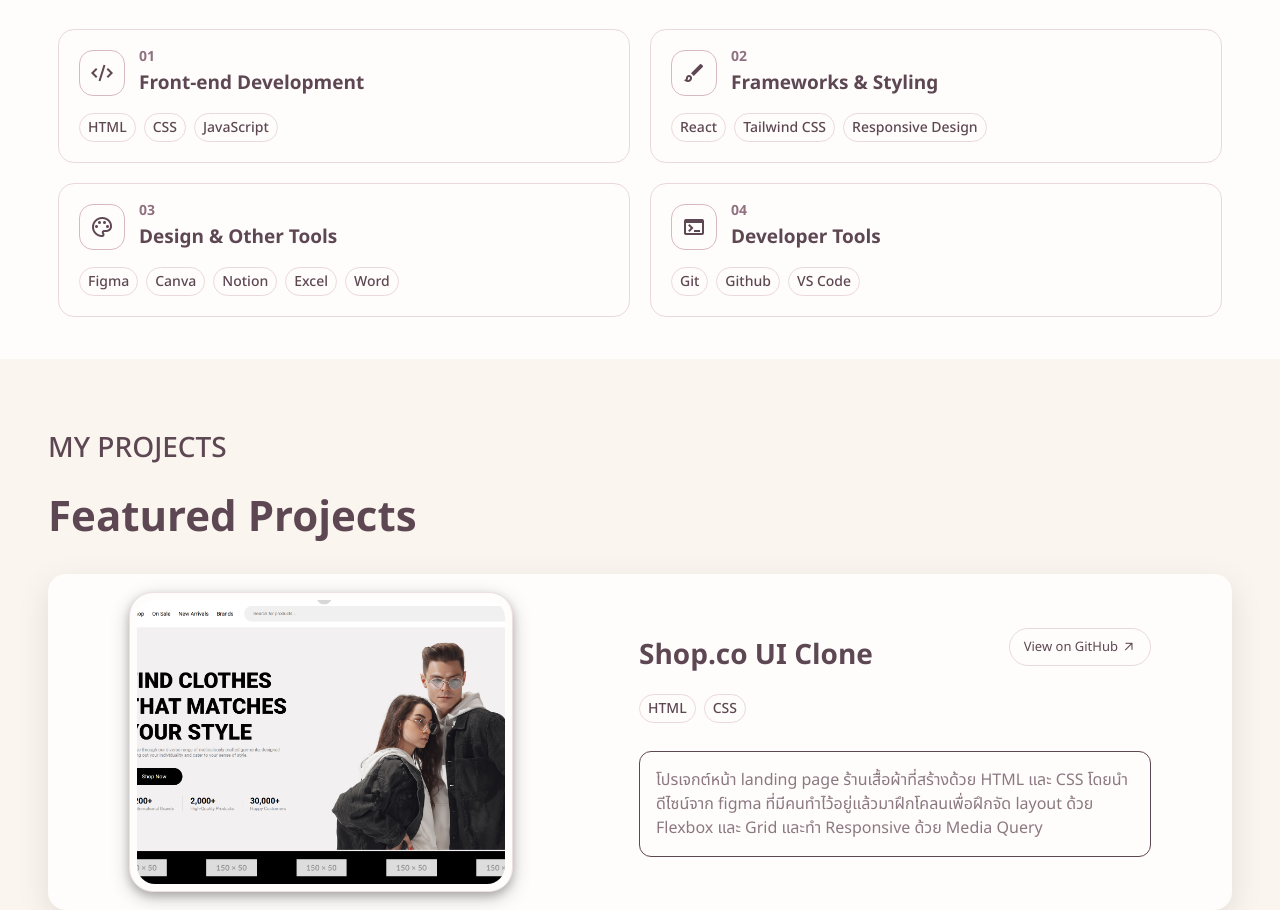
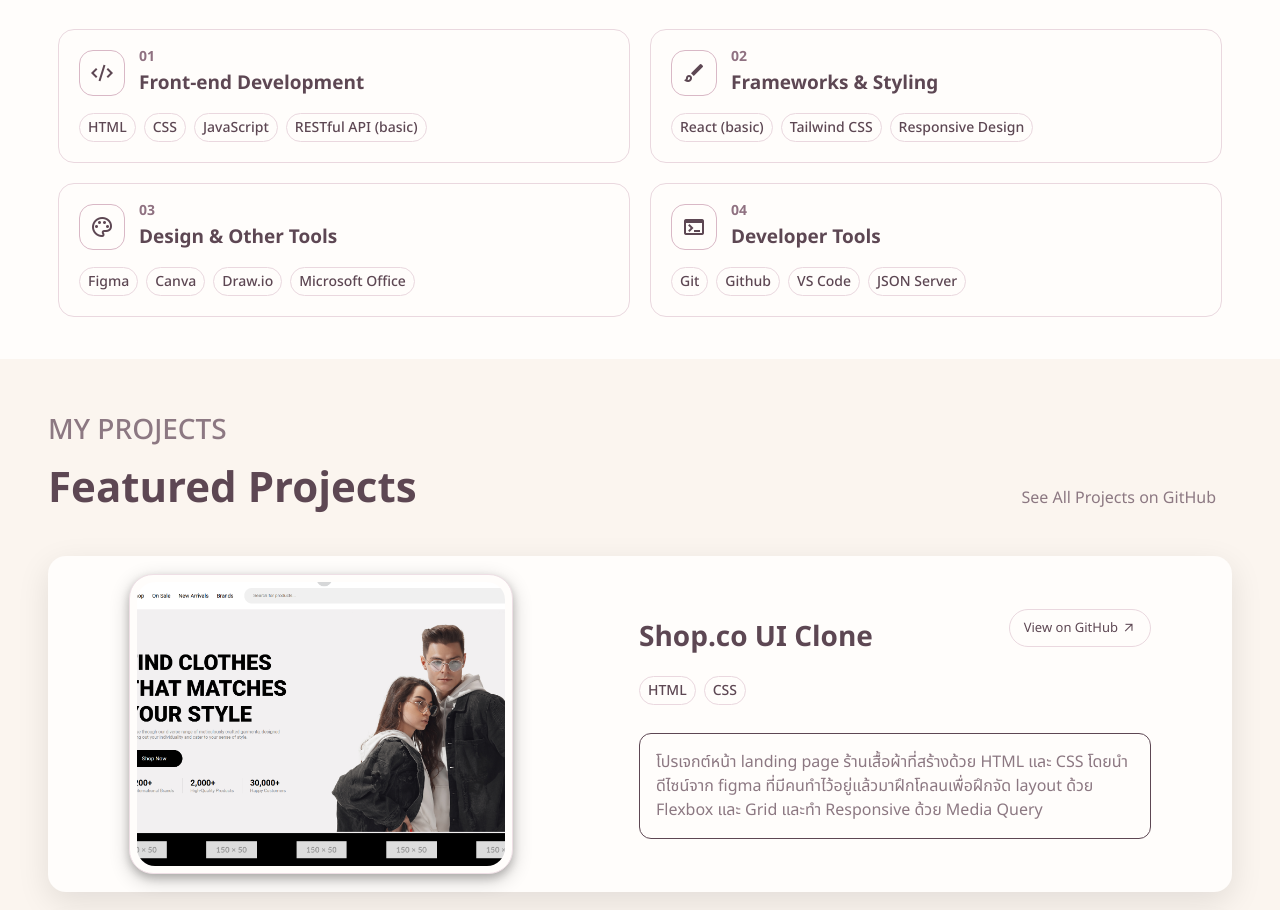
Before and after one commit to 2BOYCATS/2BOYCATS.github.io, a plain HTML site: page index.html in a window 1280 px wide. Shown: the part 1133-2043 px from the top of the page. Drawn offline with nearby package versions, Linux system fonts and the light colour scheme; a web font is replaced by a local one.

Commit message:
Update CV, Skills & Technologies, Project Title add link GitHub

```diff
--- a/index.html
+++ b/index.html
@@ -95,6 +95,7 @@
                             <span>HTML</span>
                             <span>CSS</span>
                             <span>JavaScript</span>
+                            <span>RESTful API (basic)</span>
 
                         </div>
                     </article>
@@ -109,7 +110,7 @@
                              </div>
                         </div>
                         <div class="skill-stack">
-                            <span>React</span>
+                            <span>React (basic)</span>
                             <span>Tailwind CSS</span>
                             <span>Responsive Design</span>
                         </div>
@@ -126,9 +127,8 @@
                         <div class="skill-stack">
                             <span>Figma</span>
                             <span>Canva</span>
-                            <span>Notion</span>
-                            <span>Excel</span>
-                            <span>Word</span>
+                            <span>Draw.io</span>
+                            <span>Microsoft Office</span>
                         </div>
                     </article><article class="skill-card">
                         <div class="skill-card-head">
@@ -144,6 +144,7 @@
                             <span>Git</span>
                             <span>Github</span>
                             <span>VS Code</span>
+                            <span>JSON Server</span>
                         </div>
                     </article>
                 </div>
@@ -152,8 +153,13 @@
 
         <section id="project">
             <div class="project-title">
-                <p>MY PROJECTS</p>
-                <h2>Featured Projects</h2>
+                <div class="project-title-left">
+                    <p class="project-title-kicker">MY PROJECTS</p>
+                    <h2 class="project-title-title">Featured Projects</h2>
+                </div>
+                <div class="project-title-right">
+                    <a href="https://github.com/2BOYCATS" target="_blank">See All Projects on GitHub</a>
+                </div>
             </div>
 
             <article class="project-card">
--- a/style/main.css
+++ b/style/main.css
@@ -436,11 +436,69 @@ nav {
 }
 
 .project-title {
+    display: flex;
+    justify-content: space-between;
+}
+
+.project-title-left {
+    font-size: clamp(18px, 3vw, 28px);
+    font-weight: 500;
+    line-height: 1.7;
+}
+.project-title-kicker{
+    margin: 0;
+    color: var(--muted);
+}
+.project-title-title {
+    margin: 0;
+    color: var(--ink);
+}
+
+.project-title-right {
+    align-self: flex-end;
+    padding-bottom: 1em;
+    padding-right: 1em;
+}
+.project-title-right a {
+    text-decoration: none;
+    color: var(--muted);
+    position: relative;
+}
+.project-title-right a::after {
+    content: '';
+    width: 100%;
+    height: 1px;
+    position: absolute;
+    bottom: 0;
+    right: 0;
+    background: var(--ink);
+    transform-origin: right;
+    transition: transform 0.9s ease;
+    transform: scaleX(0);
+}
+.project-title-right a:hover{
+    color: var(--ink);
+}
+.project-title-right a:hover:after {
+    transform: scaleX(1);
+}
+
+/* .project-title .left{
     color: var(--ink);
     font-size: clamp(18px, 3vw, 28px);
     font-weight: 500;
-    line-height: 1;
+    line-height: 2;
 }
+.project-title-kicker,
+.project-title-title {
+    margin: 0;
+}
+
+.project-title .right a{
+    text-decoration: none;
+    color: var(--ink);
+} */
+
 
 .project-card {
     display: flex;
@@ -849,6 +907,14 @@ footer p {
     }
 
     /* section project */
+    .project-title{
+        flex-direction: column;
+    }
+    .project-title-right {
+        margin-top: 0.5em;
+        align-self: flex-start;
+    }
+
     .project-card {
         flex-direction: column;
         align-items: center;
```
Also changed, not shown: 1 other file.
